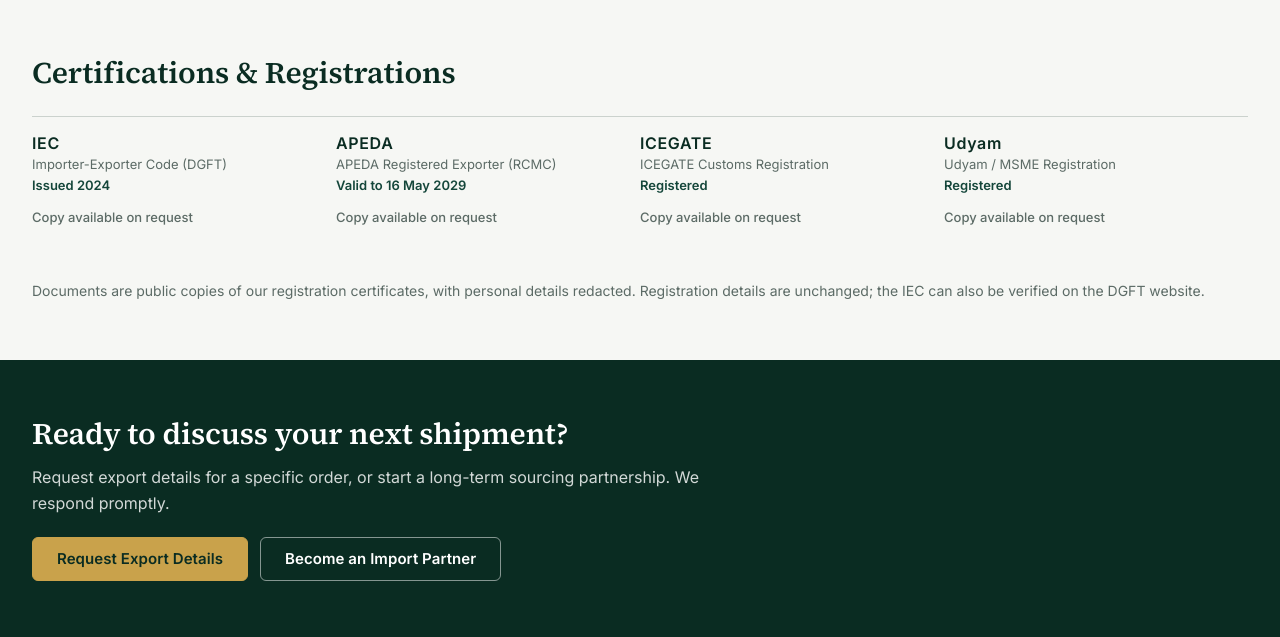
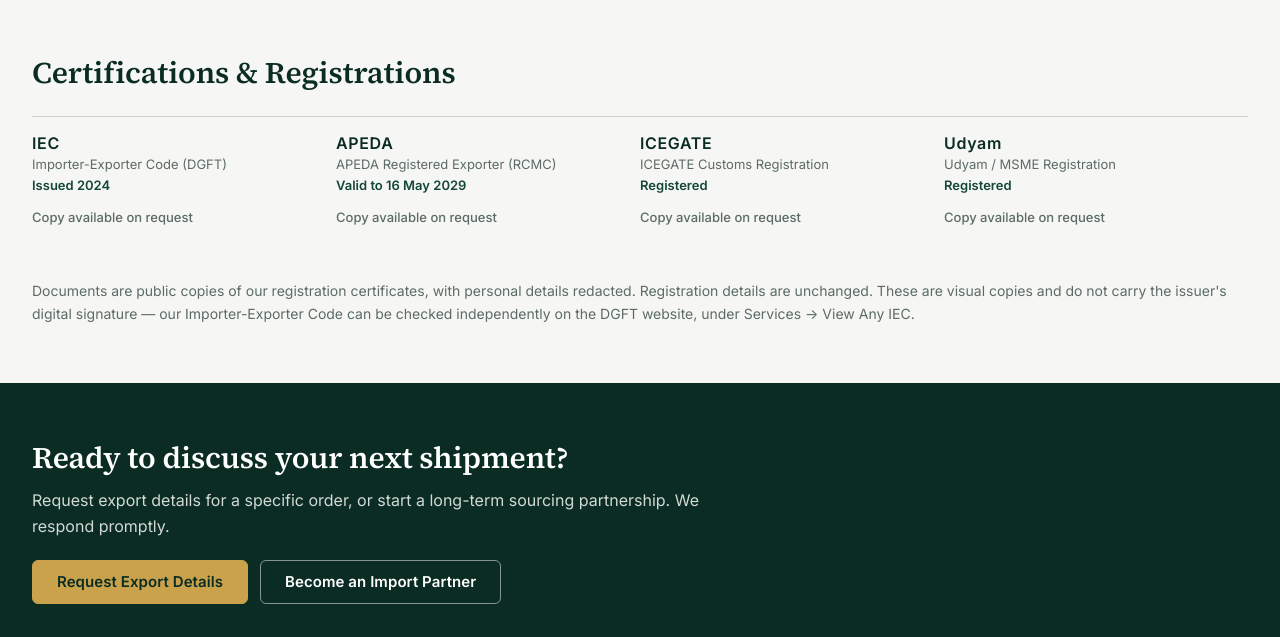
Before and after one commit to ITwArRiOr001/RoyalExotic-Farms, a Flask app: page /en/ in a window 1280 px wide. Shown: the part 4679-5316 px from the top of the page. Run offline with Flask 3, Linux system fonts and the light colour scheme; some libraries are stand-ins or nearby versions.

Commit message:
Revise note on public documents in certifications section
Updated the note about public documents in the certifications section to clarify the absence of a digital signature and provide additional verification details.

```diff
--- a/templates/partials/certifications_section.html
+++ b/templates/partials/certifications_section.html
@@ -49,6 +49,6 @@
     {%- endfor %}
   </ul>
   {#- [P1B] One understated line: what the public documents are. -#}
-  <p class="certifications-section__note">{{ _("Documents are public copies of our registration certificates, with personal details redacted. Registration details are unchanged; the IEC can also be verified on the DGFT website.") }}</p>
+  <p class="certifications-section__note">{{ _("Documents are public copies of our registration certificates, with personal details redacted. Registration details are unchanged. These are visual copies and do not carry the issuer's digital signature — our Importer-Exporter Code can be checked independently on the DGFT website, under Services → View Any IEC.") }}</p>
 </section>
 {%- endif -%}
```
